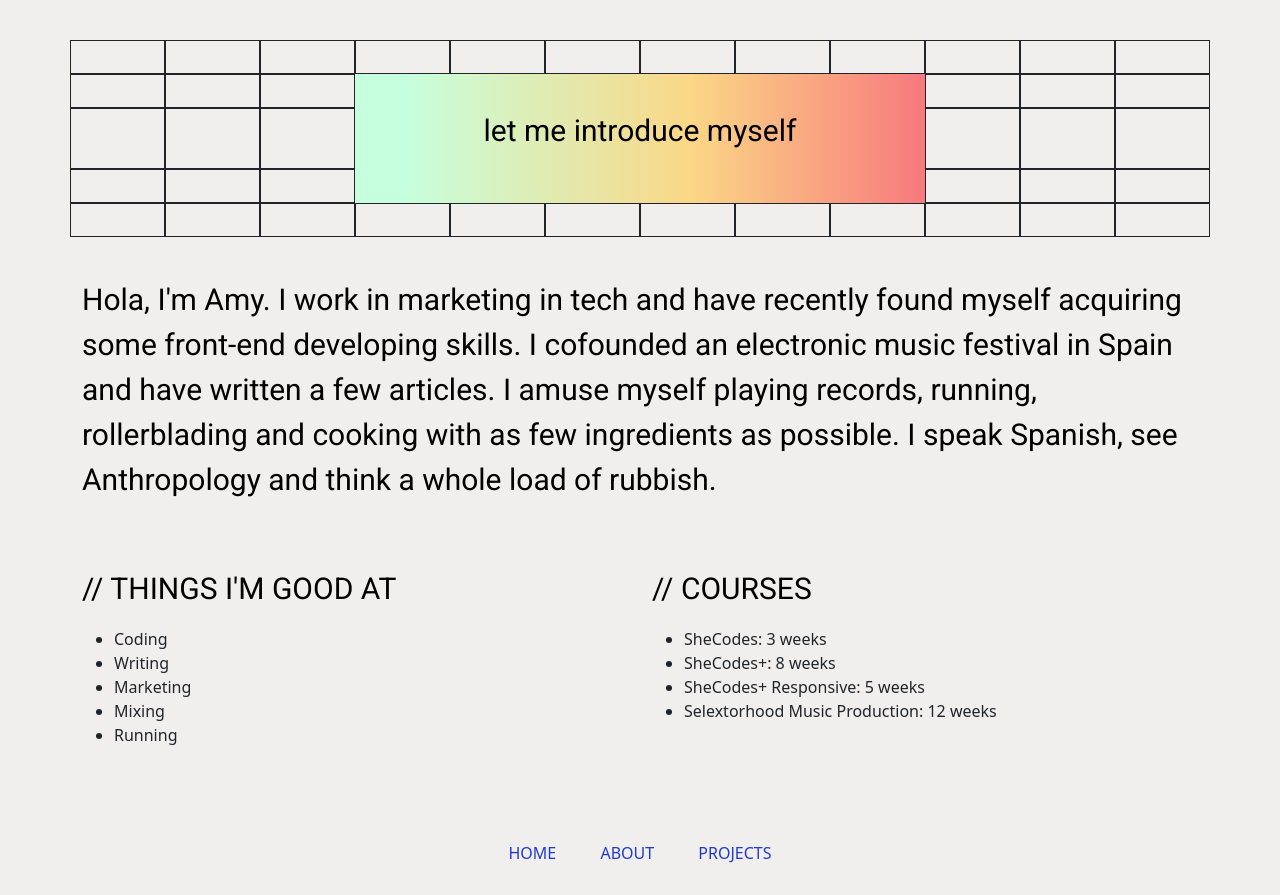
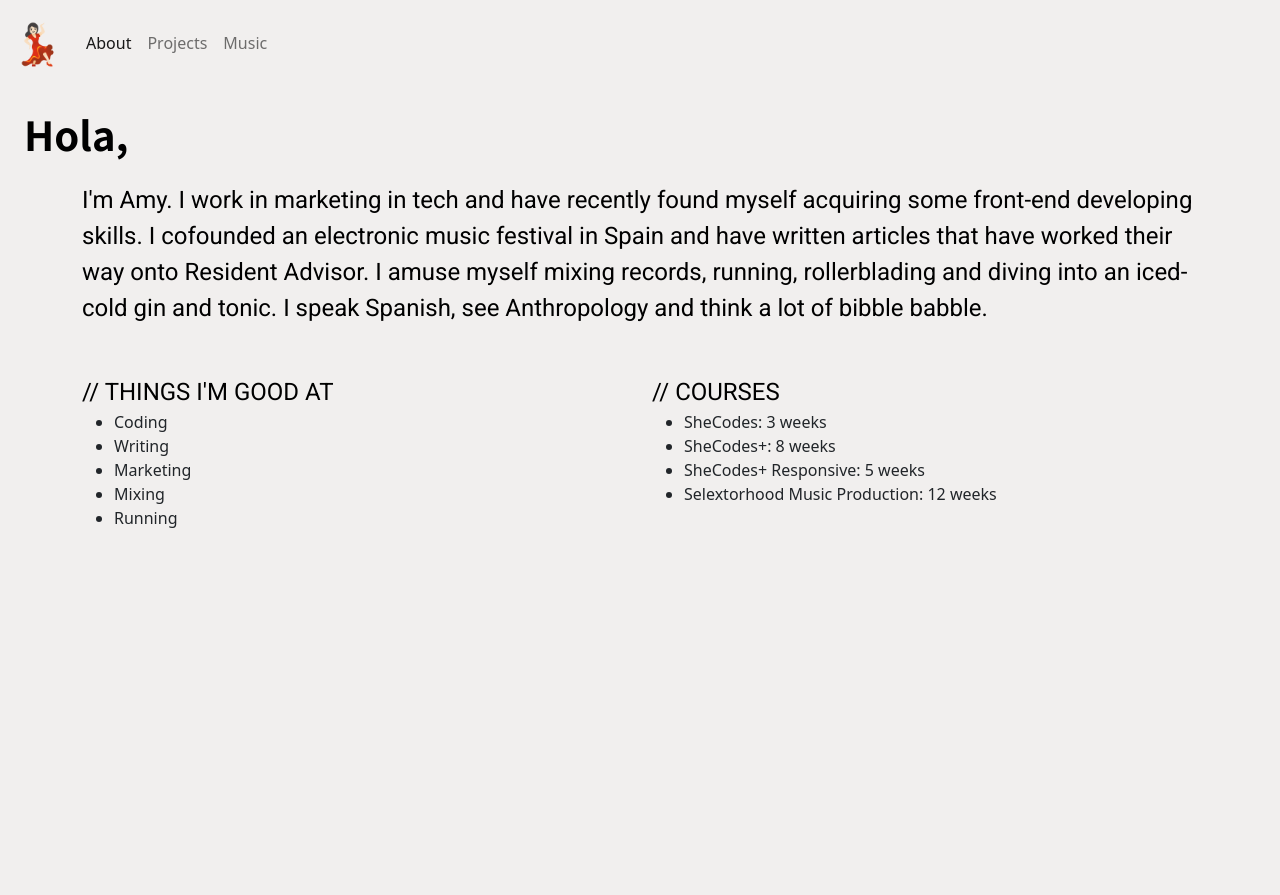
Before and after one commit to amycolv/portfolio, a plain HTML site: page about.html in a window 1280 px wide. After the commit the page ends 800 px from the top, so only its background shows below. Drawn offline with nearby package versions, Linux system fonts and the light colour scheme.

Commit message:
Removed footer and added nav

```diff
--- a/about.html
+++ b/about.html
@@ -31,71 +31,46 @@
     <meta name="viewport" content="width=device-width, initial-scale=1.0" />
   </head>
   <body>
-    <div class="container">
-      <div class="box">
-        <div class="row">
-          <div class="col-sm-1 border border-dark p-3 d-none d-sm-block"></div>
-          <div class="col-sm-1 border border-dark p-3 d-none d-sm-block"></div>
-          <div class="col-sm-1 border border-dark p-3 d-none d-sm-block"></div>
-          <div class="col-sm-1 border border-dark p-3 d-none d-sm-block"></div>
-          <div class="col-sm-1 border border-dark p-3 d-none d-sm-block"></div>
-          <div class="col-sm-1 border border-dark p-3 d-none d-sm-block"></div>
-          <div class="col-sm-1 border border-dark p-3 d-none d-sm-block"></div>
-          <div class="col-sm-1 border border-dark p-3 d-none d-sm-block"></div>
-          <div class="col-sm-1 border border-dark p-3 d-none d-sm-block"></div>
-          <div class="col-sm-1 border border-dark p-3 d-none d-sm-block"></div>
-          <div class="col-sm-1 border border-dark p-3 d-none d-sm-block"></div>
-          <div class="col-sm-1 border border-dark p-3 d-none d-sm-block"></div>
-        </div>
-        <div class="row">
-          <div class="col-sm-1 border border-dark p-3 d-none d-sm-block"></div>
-          <div class="col-sm-1 border border-dark p-3 d-none d-sm-block"></div>
-          <div class="col-sm-1 border border-dark p-3 d-none d-sm-block"></div>
-          <div class="col-sm-6 background-about d-none d-sm-block"></div>
-          <div class="col-sm-1 border border-dark p-3 d-none d-sm-block"></div>
-          <div class="col-sm-1 border border-dark p-3 d-none d-sm-block"></div>
-          <div class="col-sm-1 border border-dark p-3 d-none d-sm-block"></div>
-        </div>
-        <div class="row">
-          <div class="col-sm-1 border border-dark p-3"></div>
-          <div class="col-sm-1 border border-dark p-3"></div>
-          <div class="col-sm-1 border border-dark p-3"></div>
-          <div class="col-sm-6 background-about text-center">
-            <p>let me introduce myself</p>
-          </div>
-          <div class="col-sm-1 border border-dark p-3"></div>
-          <div class="col-sm-1 border border-dark p-3"></div>
-          <div class="col-sm-1 border border-dark p-3"></div>
-        </div>
-        <div class="row">
-          <div class="col-sm-1 border border-dark p-3 d-none d-sm-block"></div>
-          <div class="col-sm-1 border border-dark p-3 d-none d-sm-block"></div>
-          <div class="col-sm-1 border border-dark p-3 d-none d-sm-block"></div>
-          <div class="col-sm-6 background-about d-none d-sm-block"></div>
-          <div class="col-sm-1 border border-dark p-3 d-none d-sm-block"></div>
-          <div class="col-sm-1 border border-dark p-3 d-none d-sm-block"></div>
-          <div class="col-sm-1 border border-dark p-3 d-none d-sm-block"></div>
-        </div>
-        <div class="row">
-          <div class="col-sm-1 border border-dark p-3 d-none d-sm-block"></div>
-          <div class="col-sm-1 border border-dark p-3 d-none d-sm-block"></div>
-          <div class="col-sm-1 border border-dark p-3 d-none d-sm-block"></div>
-          <div class="col-sm-1 border border-dark p-3 d-none d-sm-block"></div>
-          <div class="col-sm-1 border border-dark p-3 d-none d-sm-block"></div>
-          <div class="col-sm-1 border border-dark p-3 d-none d-sm-block"></div>
-          <div class="col-sm-1 border border-dark p-3 d-none d-sm-block"></div>
-          <div class="col-sm-1 border border-dark p-3 d-none d-sm-block"></div>
-          <div class="col-sm-1 border border-dark p-3 d-none d-sm-block"></div>
-          <div class="col-sm-1 border border-dark p-3 d-none d-sm-block"></div>
-          <div class="col-sm-1 border border-dark p-3 d-none d-sm-block"></div>
-          <div class="col-sm-1 border border-dark p-3 d-none d-sm-block"></div>
+     <nav class="navbar navbar-expand-lg navbar-light">
+      <div class="container-fluid">
+        <a class="navbar-brand home-emoji" href="/index.html">💃🏻</a>
+        <button
+          class="navbar-toggler"
+          type="button"
+          data-bs-toggle="collapse"
+          data-bs-target="#navbarNav"
+          aria-controls="navbarNav"
+          aria-expanded="false"
+          aria-label="Toggle navigation"
+        >
+          <span class="navbar-toggler-icon"></span>
+        </button>
+        <div class="collapse navbar-collapse" id="navbarNav">
+          <ul class="navbar-nav">
+            <li class="nav-item">
+              <a class="nav-link active" aria-current="page" href="/about.html"
+                >About</a
+              >
+            </li>
+            <li class="nav-item">
+              <a class="nav-link" href="/project.html">Projects</a>
+            </li>
+            <li class="nav-item">
+              <a class="nav-link" href="#">Music</a>
+            </li>
+          </ul>
         </div>
       </div>
+    </nav>
+  <h2 class="m-4">
+Hola,
+  </h2>
+        </div>
       </div>
       <div class="container">
           <div class="row">
       <div>
-         <p>Hola, I'm Amy. I work in marketing in tech and have recently found myself acquiring some front-end developing skills. I cofounded an electronic music festival in Spain and have written a few articles. I amuse myself playing records, running, rollerblading and cooking with as few ingredients as possible. I speak Spanish, see Anthropology and think a whole load of rubbish. </p>
+         <p>I'm Amy. I work in marketing in tech and have recently found myself acquiring some front-end developing skills. I cofounded an electronic music festival in Spain and have written articles that have worked their way onto Resident Advisor. I amuse myself mixing records, running, rollerblading and diving into an iced-cold gin and tonic. I speak Spanish, see Anthropology and think a lot of bibble babble. </p>
       </div>
       </div>
       </div>
@@ -143,17 +118,7 @@ SheCodes: 3 weeks
           </p>
       </div>
 </div>
+</div>
     </div>
-          <br />
-                <br />
-      <footer>
-        <div>
-          <a href="/index.html" title="Home">HOME</a>
-          <a href="/about.html" title="About">ABOUT</a>
-          <a href="#" title="Discover">PROJECTS</a>
-        </div>
-      </footer>
-    </div>
-
   </body>
 </html>
--- a/css/styles.css
+++ b/css/styles.css
@@ -24,8 +24,9 @@ h3 {
 
 p {
   font-family: "Roboto", serif;
-  font-size: 30px;
+  font-size: 24px;
   color: black;
+  margin: 0px;
 }
 
 .border-black {
@@ -33,7 +34,7 @@ p {
 }
 
 .box {
-  padding: 40px 0px;
+  padding: 20px 0px;
 }
 
 .background-pink {
@@ -110,10 +111,8 @@ p {
   width: 100%;
 }
 
-.marquee {
-  color: red;
-  font-size: 30px;
-  text-decoration: none;
+.home-emoji {
+  font-size: 40px;
 }
 
 footer {
@@ -144,14 +143,17 @@ a:hover {
 @media (max-width: 768px) {
   h1 {
     font-size: 24px;
+    text-align: center;
   }
 
   h2 {
     font-size: 20px;
+    text-align: center;
   }
 
   h3 {
     font-size: 18px;
+    text-align: center;
   }
 
   p {
```
Also changed, not shown: index.html (+44 -9 lines), 1 other file.
